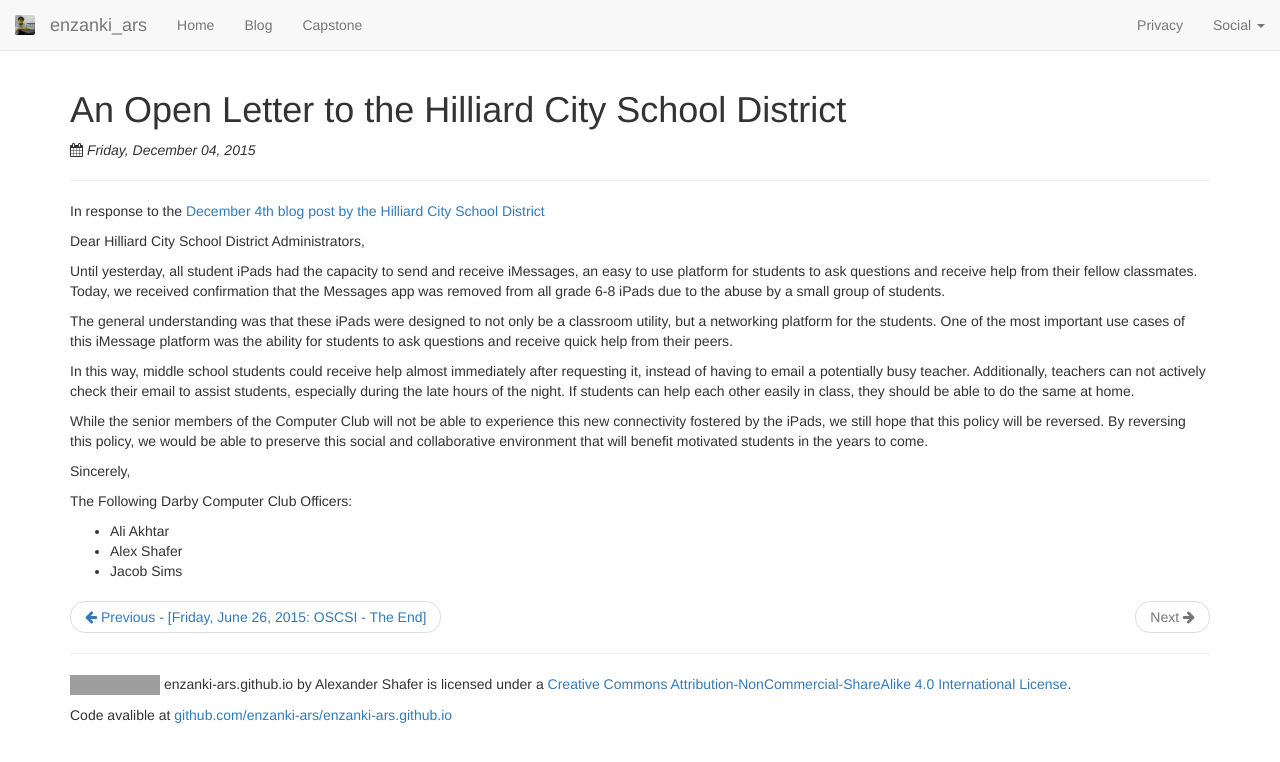
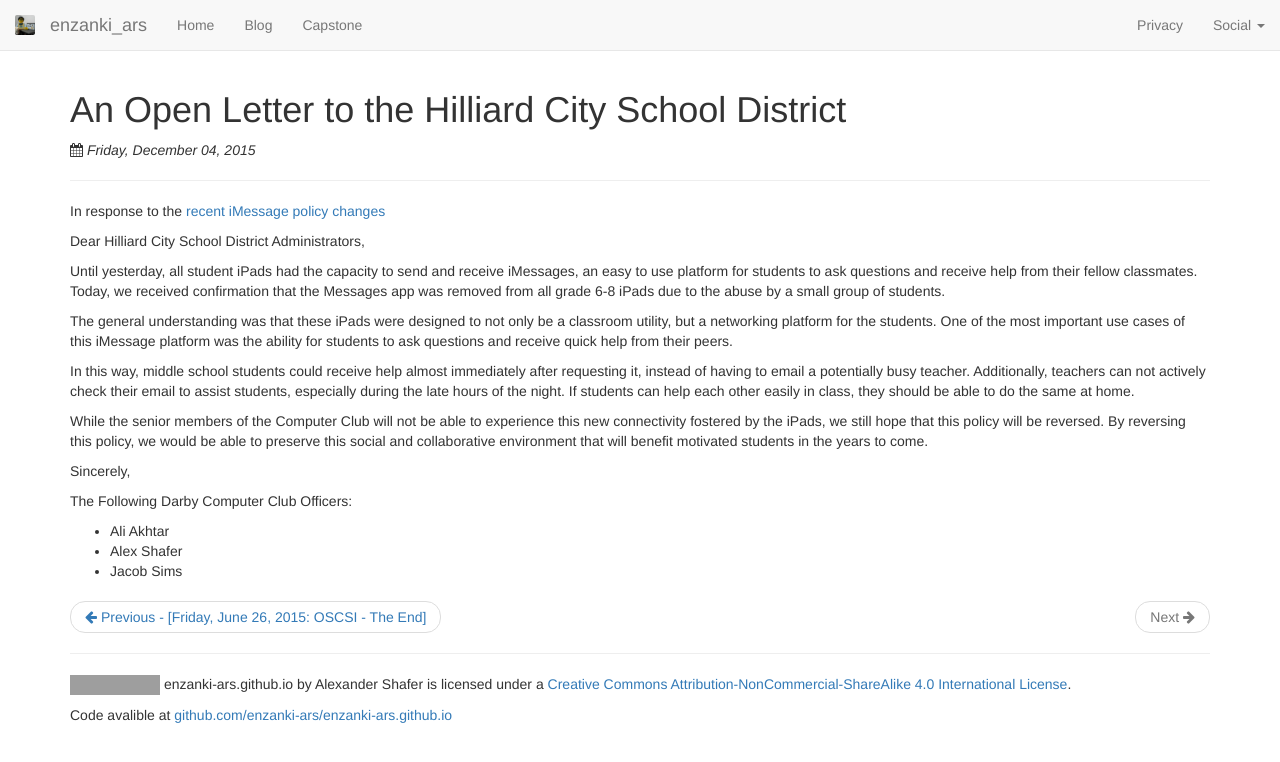
Before and after one commit to enzanki-ars/enzanki-ars.github.io, a Jekyll site: the page built from _posts/2015-12-04-open-letter.md, in a window 1280 px wide. Shown: the top 762 px of the page. Built offline with Jekyll 4.4.1, drawn with Linux system fonts in a browser that asks for light colours; nearby versions of some CDN libraries; grey boxes are pictures that could not be loaded.

Commit message:
Update 2015-12-04-open-letter.md

```diff
--- a/_posts/2015-12-04-open-letter.md
+++ b/_posts/2015-12-04-open-letter.md
@@ -2,9 +2,10 @@
 layout: post
 title: An Open Letter to the Hilliard City School District
 image: https://upload.wikimedia.org/wikipedia/commons/thumb/5/54/Internet-mail.svg/480px-Internet-mail.svg.png
+description: In responce to the recent iMesaage policy changes.
 ---
 
-In response to the [December 4th blog post by the Hilliard City School District](http://www.hilliardschools.org/teens-and-the-internet-the-power-and-pitfalls-of-a-digital-life/)
+In response to the [recent iMessage policy changes](http://www.hilliardschools.org/teens-and-the-internet-the-power-and-pitfalls-of-a-digital-life/)
 
 Dear Hilliard City School District Administrators,
 
```
